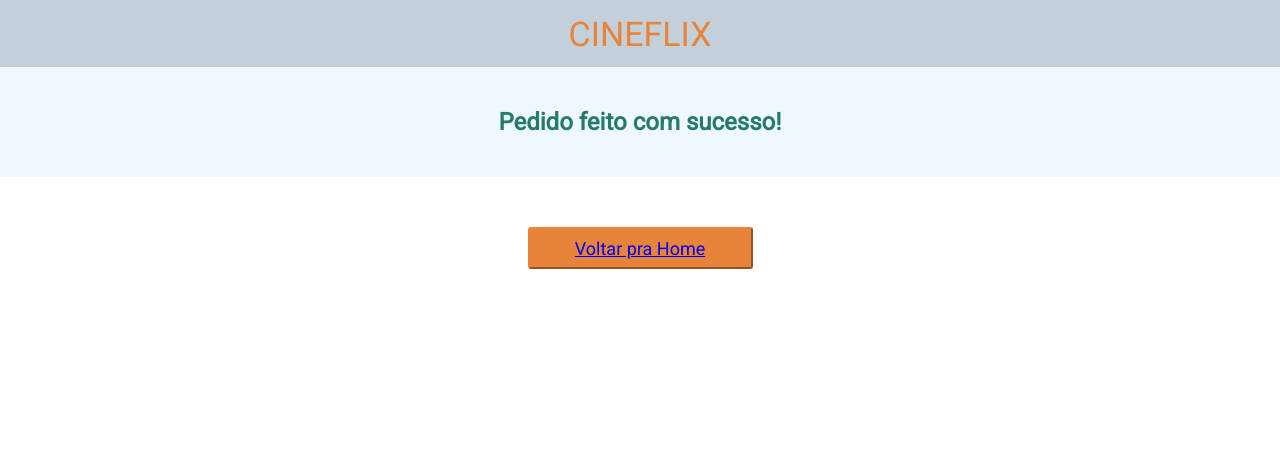
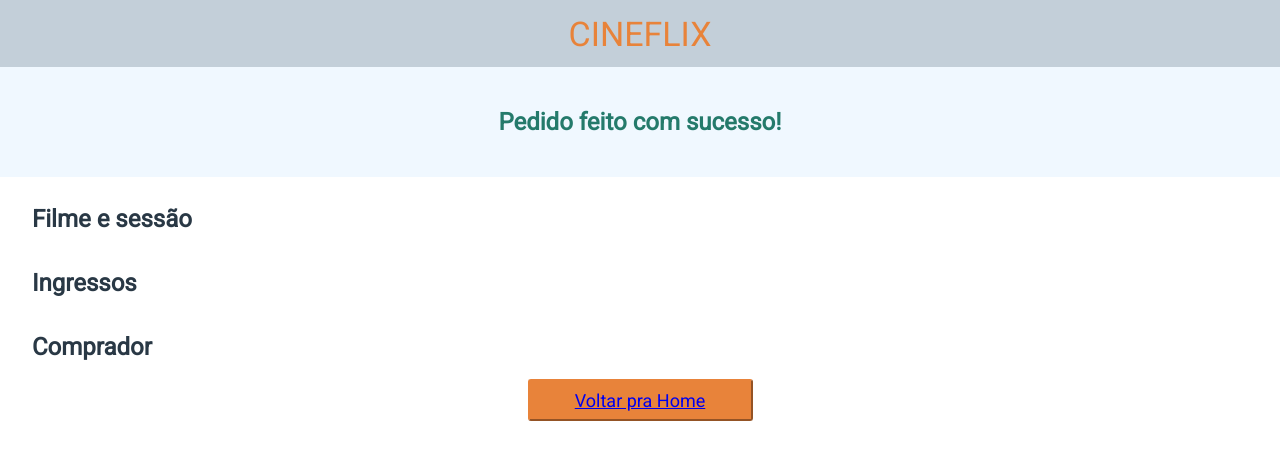
Before and after one commit to bvv94/projeto10-cineflex-T09, a React (Create React App) app in the folder projeto10-cineflex/: page /sucesso in a window 1280 px wide. Shown: the top 460 px of the page. Built offline with nearby package versions, Linux system fonts and the light colour scheme.

Commit message:
/Sucesso iniciado

```diff
--- a/projeto10-cineflex/src/Components/Success.js
+++ b/projeto10-cineflex/src/Components/Success.js
@@ -1,5 +1,5 @@
 import styled from "styled-components"
-import {Link} from "react-router-dom"
+import { Link } from "react-router-dom"
 
 export default function Success() {
 
@@ -11,25 +11,39 @@ export default function Success() {
             <Green>
                 Pedido feito com sucesso!
             </Green>
-            <MovieInfo  data-test="movie-info">
+            <Align>
+                <MovieInfo data-test="movie-info">
+                    <Title>Filme e sessão</Title>
+                </MovieInfo>
 
-            </MovieInfo>
-            <SeatsInfo data-test="seats-info">
+                <SeatsInfo data-test="seats-info">
+                    <Title>Ingressos</Title>
+                </SeatsInfo>
 
-            </SeatsInfo>
-            <ClientInfo data-test="client-info">
-
-            </ClientInfo>
-
+                <ClientInfo data-test="client-info">
+                    <Title>Comprador</Title>
+                </ClientInfo>
+            </Align>
 
             <Ok><Link data-test="go-home-btn" to="/">Voltar pra Home</Link></Ok>
         </Div>
     )
 }
 
+const Align = styled.div `
+    width: 95%;
+`
+const Title = styled.div`
+    color: #293845;
+    font-family: 'roboto';
+    font-weight: 700;
+    font-size: 24px;
+
+`
 const MovieInfo = styled.div`
 `
 const SeatsInfo = styled.div`
+    margin: 40px 0 40px 0;
 `
 const ClientInfo = styled.div`
 `
```
